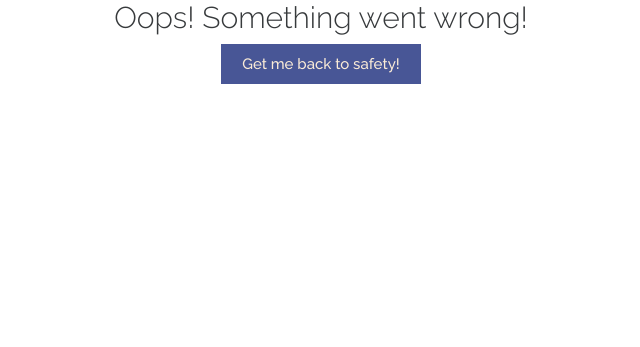
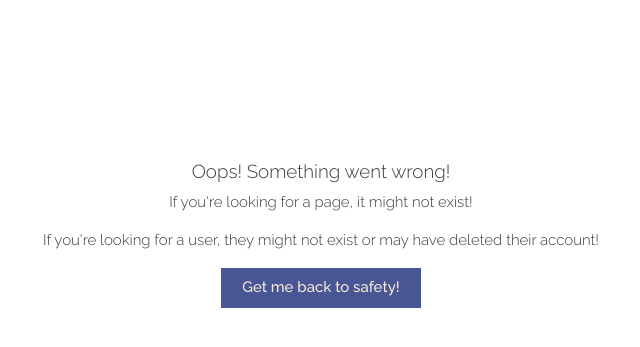
Before and after one commit to davidosongschool/SocialEyes, a Flask app: a page that uses templates/oops.html in a window 1280 px wide. Shown: the top 347 px of the page, without its empty margins (319-959 px from the left). Run offline with Flask 2, Linux system fonts and the light colour scheme; the visitor is signed in with stand-in values (Sample User, id 1); data that the repository does not hold is empty; some libraries are stand-ins or nearby versions.

Commit message:
reasons added to not found page

```diff
--- a/static/css/style.css
+++ b/static/css/style.css
@@ -112,7 +112,7 @@ button:focus {
 }
 
 .oops {
-    margin-top: 20vh;
+    margin-top: 20vh !important;
 }
 .safe-btn {
     width: 200px;
--- a/templates/oops.html
+++ b/templates/oops.html
@@ -24,7 +24,9 @@
   </head>
   <body>
     <div class="col-12 text-center oops">
-     <span><h2>Oops! Something went wrong!</h2> </span>
+     <span><h5>Oops! Something went wrong!</h5></span>
+      <span><p>If you're looking for a page, it might not exist!</p></span>
+       <span><p>If you're looking for a user, they might not exist or may have deleted their account!</p></span>
     <a href="{{url_for('dashboard')}}"><button class="safe-btn text-center">Get me back to safety!</button></a>
 
     </div>
```
